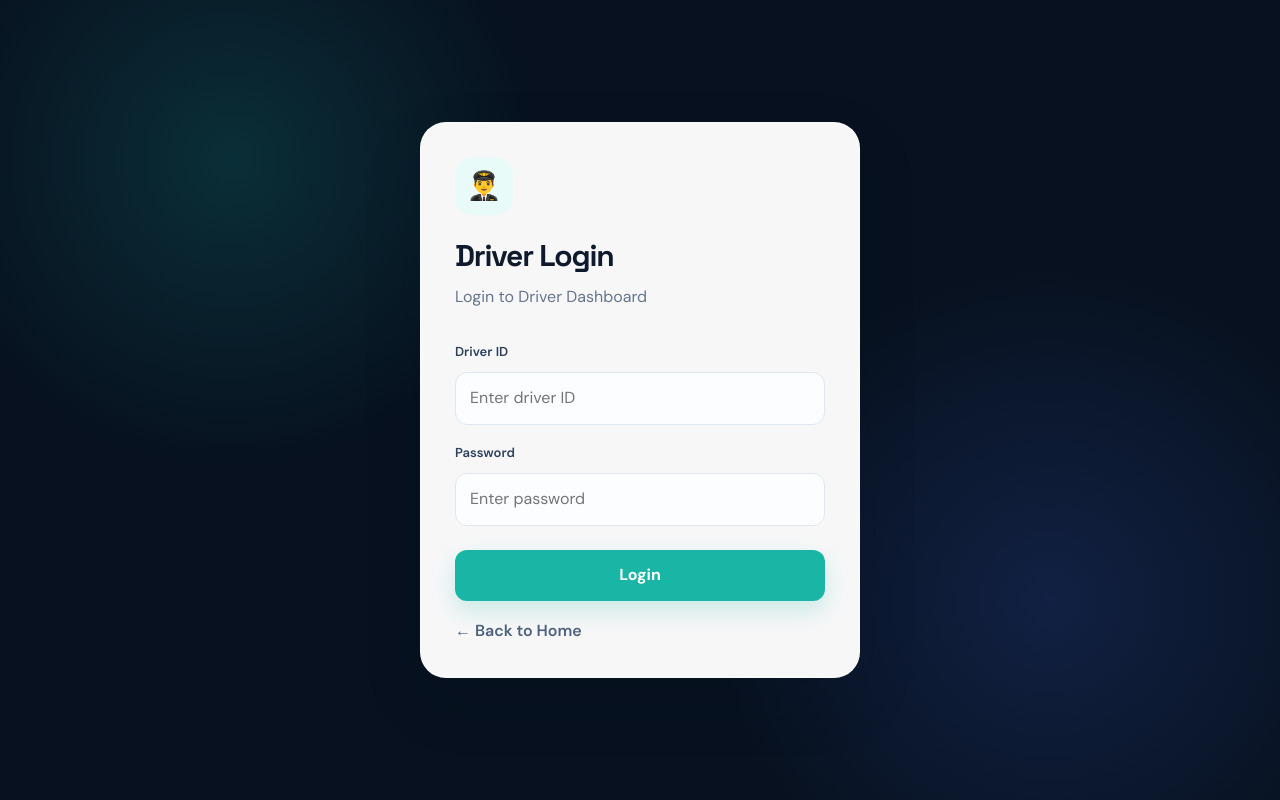
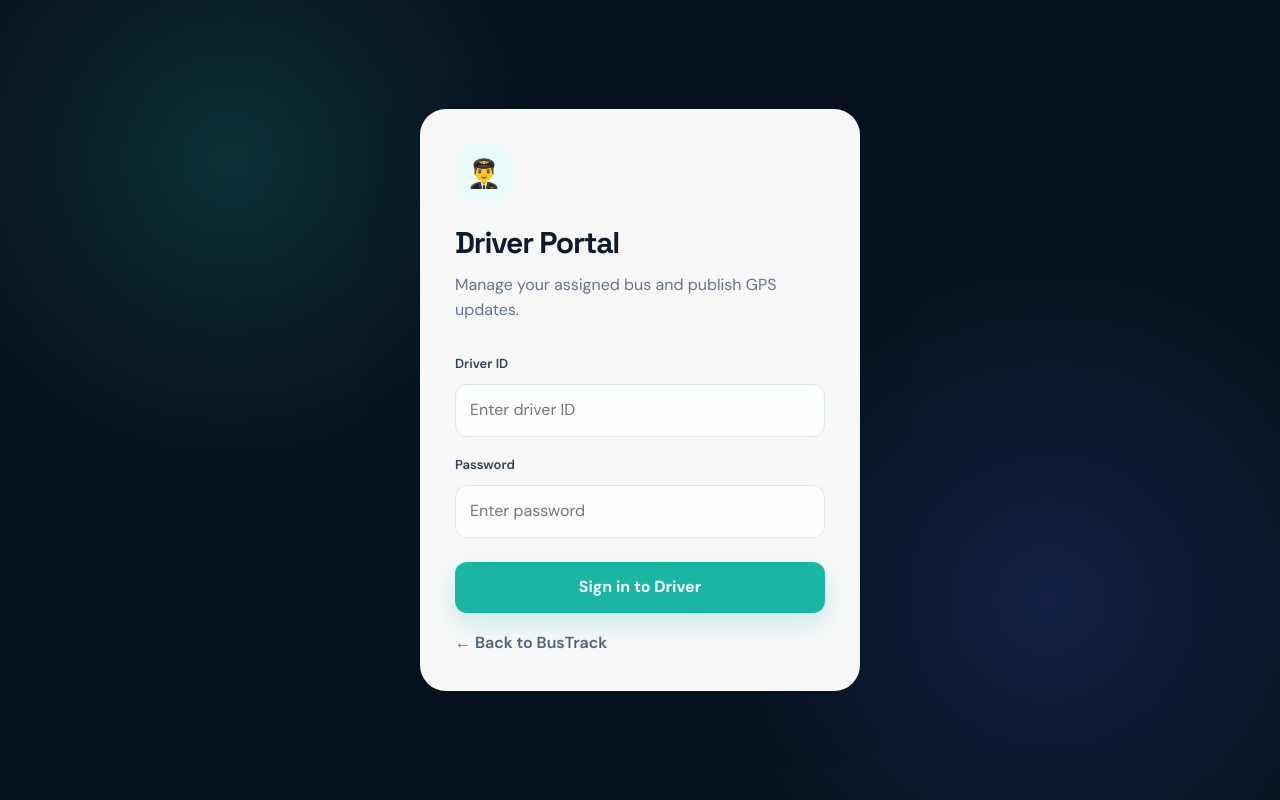
Before and after one commit to sridhar0709/College-bus, a Flask app: page /driver_login in a window 1280 px wide. Run offline with Flask 3, Linux system fonts and the light colour scheme.

Commit message:
Premium UI: refresh templates/driver_login.html

```diff
--- a/templates/driver_login.html
+++ b/templates/driver_login.html
@@ -1,86 +1,27 @@
-<!DOCTYPE html>
+<!doctype html>
 <html lang="en">
-
 <head>
-
-    <meta charset="UTF-8">
-
-    <meta name="viewport"
-          content="width=device-width, initial-scale=1.0">
-
-    <title>Driver Login</title>
-
-    <link rel="stylesheet"
-          href="{{ url_for('static', filename='style.css') }}">
-
+  <meta charset="UTF-8"><meta name="viewport" content="width=device-width, initial-scale=1">
+  <meta name="theme-color" content="#07111f">
+  <title>Driver Portal | BusTrack</title>
+  <link rel="stylesheet" href="{{ url_for('static', filename='style.css') }}">
 </head>
-
 <body class="login-page">
-
-<div class="login-container">
-
-    <div class="login-icon">
-        👨‍✈️
-    </div>
-
-    <h2>Driver Login</h2>
-
-    <p class="login-subtitle">
-        Login to Driver Dashboard
-    </p>
-
-
+  <main class="login-container">
+    <div class="login-icon">👨‍✈️</div>
+    <h2>Driver Portal</h2>
+    <p class="login-subtitle">Manage your assigned bus and publish GPS updates.</p>
     {% with messages = get_flashed_messages() %}
-
-        {% if messages %}
-
-            <div class="alert">
-                {{ messages[0] }}
-            </div>
-
-        {% endif %}
-
+      {% if messages %}<div class="alert">{{ messages[0] }}</div>{% endif %}
     {% endwith %}
-
-
-    <form method="POST">
-
-        <label>Driver ID</label>
-
-        <input
-            type="text"
-            name="driver_id"
-            placeholder="Enter driver ID"
-            required
-        >
-
-
-        <label>Password</label>
-
-        <input
-            type="password"
-            name="password"
-            placeholder="Enter password"
-            required
-        >
-
-
-        <button type="submit"
-                class="btn driver-btn">
-
-            Login
-
-        </button>
-
+    <form method="POST" action="{{ url_for('driver_login') }}">
+      <label for="driver_id">Driver ID</label>
+      <input id="driver_id" name="driver_id" type="text" autocomplete="username" placeholder="Enter driver ID" required>
+      <label for="password">Password</label>
+      <input id="password" name="password" type="password" autocomplete="current-password" placeholder="Enter password" required>
+      <button type="submit" class="btn driver-btn">Sign in to Driver</button>
     </form>
-
-
-    <a href="/" class="back">
-        ← Back to Home
-    </a>
-
-</div>
-
+    <a href="{{ url_for('home') }}" class="back">← Back to BusTrack</a>
+  </main>
 </body>
-
 </html>
```
